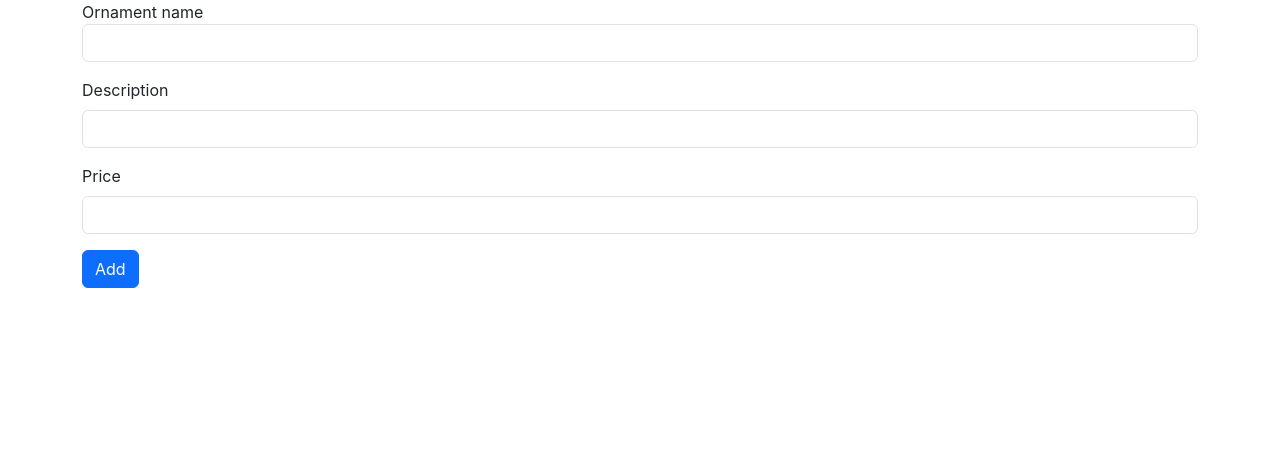
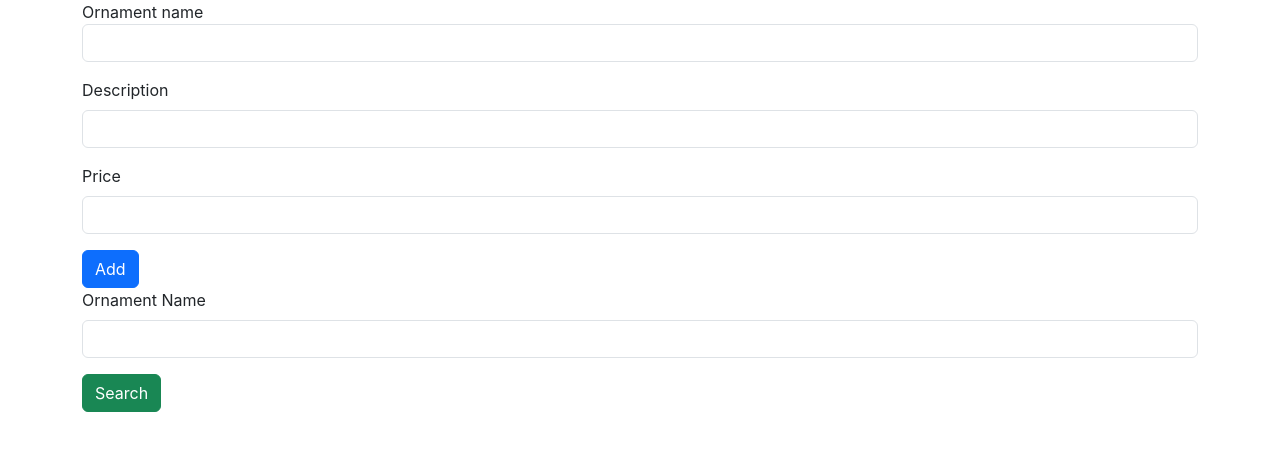
Before and after one commit to Jafnak/ornaments-app-frontend, a React (Create React App) app: page / in a window 1280 px wide. Shown: the top 450 px of the page. Built offline with nearby package versions, Linux system fonts and the light colour scheme.

Commit message:
search build

```diff
--- a/src/App.js
+++ b/src/App.js
@@ -1,11 +1,13 @@
 import logo from './logo.svg';
 import './App.css';
 import Add from './components/Add';
+import Search from './components/Search';
 
 function App() {
   return (
     <div>
 <Add/>
+<Search/>
     </div>
   );
 }
--- /dev/null
+++ b/src/components/Search.jsx
@@ -0,0 +1,24 @@
+import React from 'react'
+
+const Search = () => {
+  return (
+    <div>
+
+<div className="container">
+    <div className="row g-3">
+        <div className="col col-12 col-sm-12 col-md-12 col-lg-12 col-xl-12 col-xxl-12">
+            <label htmlFor="" className="form-label">Ornament Name</label>
+            <input type="text" className="form-control" />
+        </div>
+        <div className="col col-12 col-sm-12 col-md-12 col-lg-12 col-xl-12 col-xxl-12">
+            <button className="btn btn-success">Search</button>
+        </div>
+
+    </div>
+</div>
+
+    </div>
+  )
+}
+
+export default Search
```
